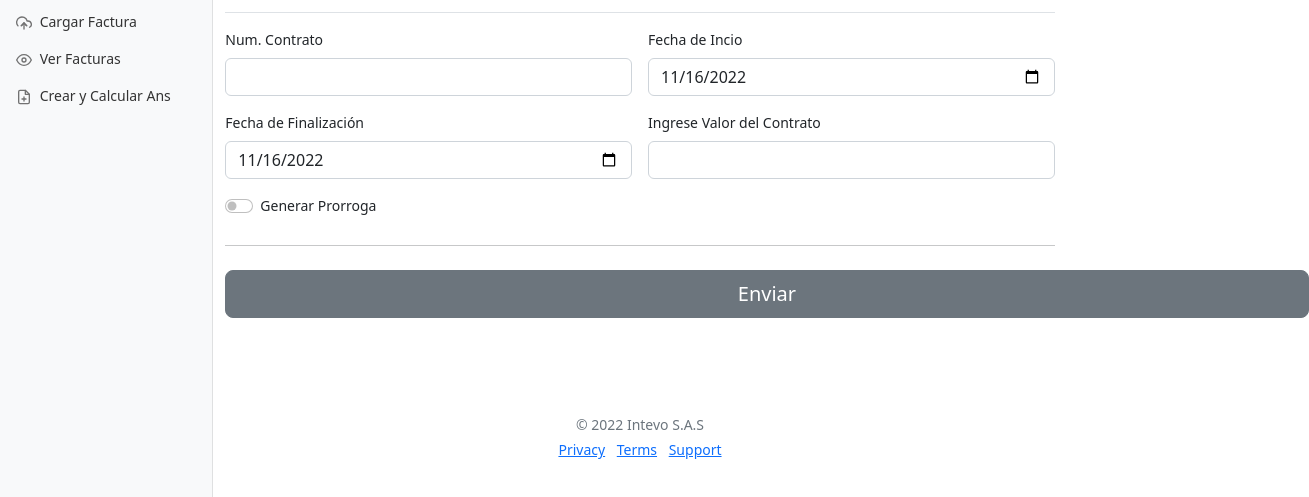
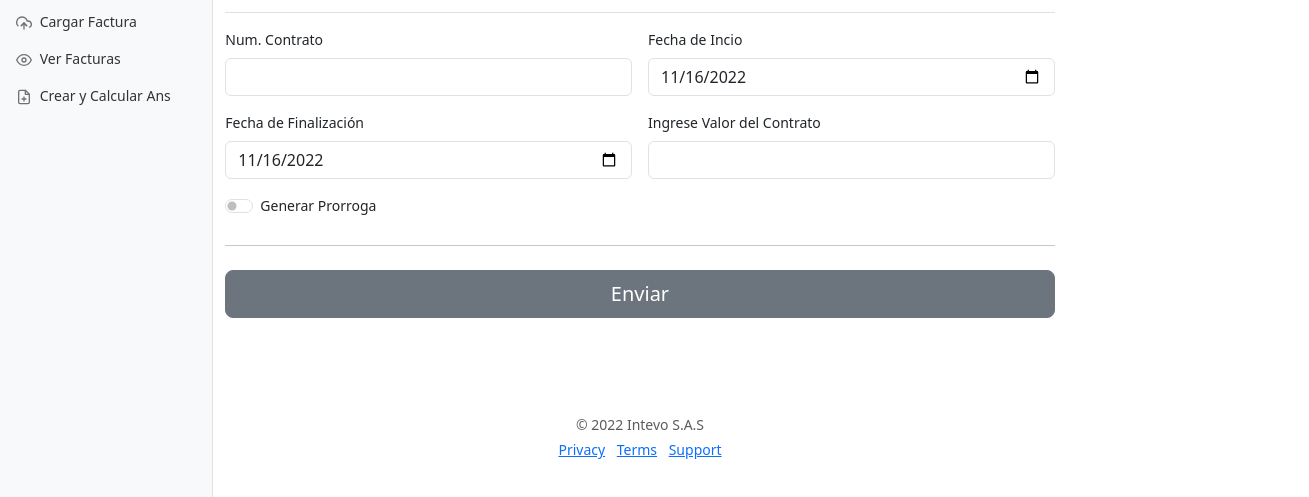
Before and after one commit to intevo/tableronsFrontEnd, a plain HTML site: page hipervinculos/administrador.html in a window 1280 px wide. Shown: the part 135-632 px from the top of the page, 1309 px wide, since content can reach past the window. Drawn offline with nearby package versions, Linux system fonts and the light colour scheme.

Commit message:
'cambios 16/11/2022'

```diff
--- a/hipervinculos/administrador.html
+++ b/hipervinculos/administrador.html
@@ -12,6 +12,7 @@
     <link href="https://cdn.jsdelivr.net/npm/bootstrap@5.2.2/dist/css/bootstrap.min.css" rel="stylesheet"
         integrity="sha384-Zenh87qX5JnK2Jl0vWa8Ck2rdkQ2Bzep5IDxbcnCeuOxjzrPF/et3URy9Bv1WTRi" crossorigin="anonymous">
     <link rel="canonical" href="https://getbootstrap.com/docs/5.2/examples/checkout/">
+    <link href="http://localhost/FrontEnd/assets/dist/css/bootstrap.min.css" rel="stylesheet">
     <style>
         .bd-placeholder-img {
             font-size: 1.125rem;
@@ -146,13 +147,12 @@
                     </div>
                 </div>
             </div>
-            <h4 class="mb-3"></h4>
+
             <form id="contratoFormulario" class="needs-validation" novalidate>
                 <div class="row g-3">
                     <div class="col-sm-6">
                         <label for="Idfact" class="form-label">Num. Contrato</label>
-                        <input type="number" class="form-control" name="numeroContrato" id="numeroContrato"
-                            placeholder="" value="" required>
+                        <input type="number" class="form-control" name="numeroContrato" id="numeroContrato" required>
                         <div class="invalid-feedback">
                             Ingrese el id deL Contrato.
                         </div>
@@ -226,8 +226,7 @@
                     </div>
                 </div>
                 <hr class="my-4">
-                <input style="width: 135.4vh;" class="btn btn-secondary btn-lg" type="button"
-                    onClick="saveData()" value="Enviar">
+                <button class="w-100 btn btn-secondary btn-lg" type="submit" onClick="saveData()">Enviar</button>
 
             </form>
         </div>
@@ -272,7 +271,7 @@
         //Validación Check
 
         var checkbox = document.getElementById('prorroga');
-        checkbox.addEventListener("change", validaCheckbox, false);
+        checkbox.addEventListener("change", validaCheckbox);
 
         function validaCheckbox() {
             var checked = checkbox.checked;
@@ -292,13 +291,13 @@
     </footer>
 </div>
 
+<script src="http://localhost/FrontEnd/assets/dist/js/bootstrap.bundle.min.js"></script>
 <script src="form-validation.js"></script>
 <script src="https://cdn.jsdelivr.net/npm/feather-icons@4.28.0/dist/feather.min.js"
-    integrity="sha384-uO3SXW5IuS1ZpFPKugNNWqTZRRglnUJK6UAZ/gxOX80nxEkN9NcGZTftn6RzhGWE"
-    crossorigin="anonymous"></script>
+  integrity="sha384-uO3SXW5IuS1ZpFPKugNNWqTZRRglnUJK6UAZ/gxOX80nxEkN9NcGZTftn6RzhGWE" crossorigin="anonymous"></script>
 <script src="https://cdn.jsdelivr.net/npm/chart.js@2.9.4/dist/Chart.min.js"
-    integrity="sha384-zNy6FEbO50N+Cg5wap8IKA4M/ZnLJgzc6w2NqACZaK0u0FXfOWRRJOnQtpZun8ha"
-    crossorigin="anonymous"></script>
+  integrity="sha384-zNy6FEbO50N+Cg5wap8IKA4M/ZnLJgzc6w2NqACZaK0u0FXfOWRRJOnQtpZun8ha" crossorigin="anonymous"></script>
 <script src="dashboard.js"></script>
 </body>
+
 </html>
```
Also changed, not shown: crear.html (+23 -29 lines), registro.html (added).
